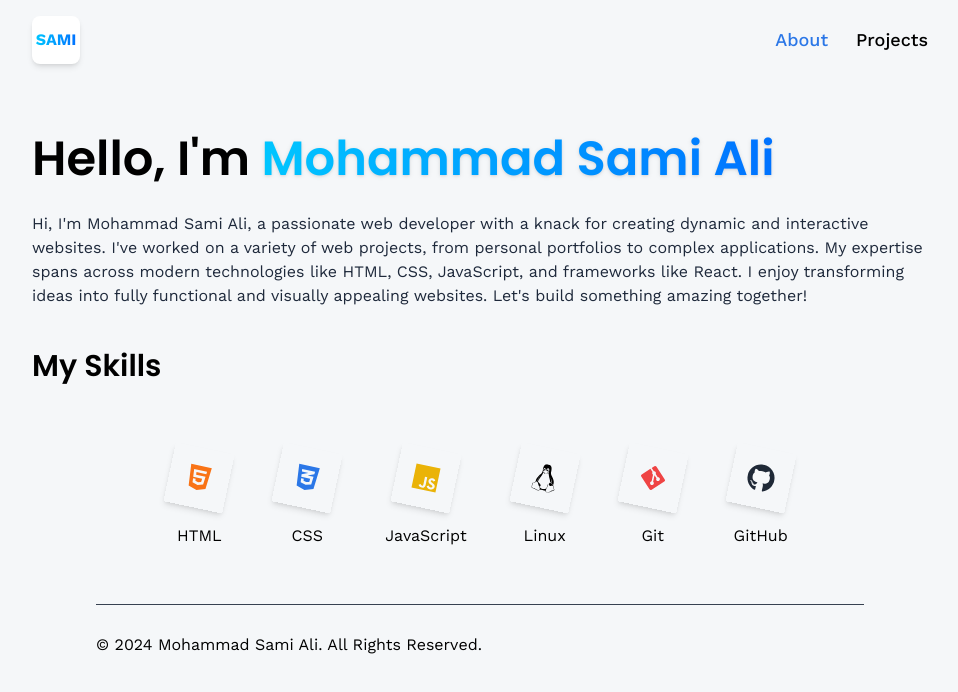
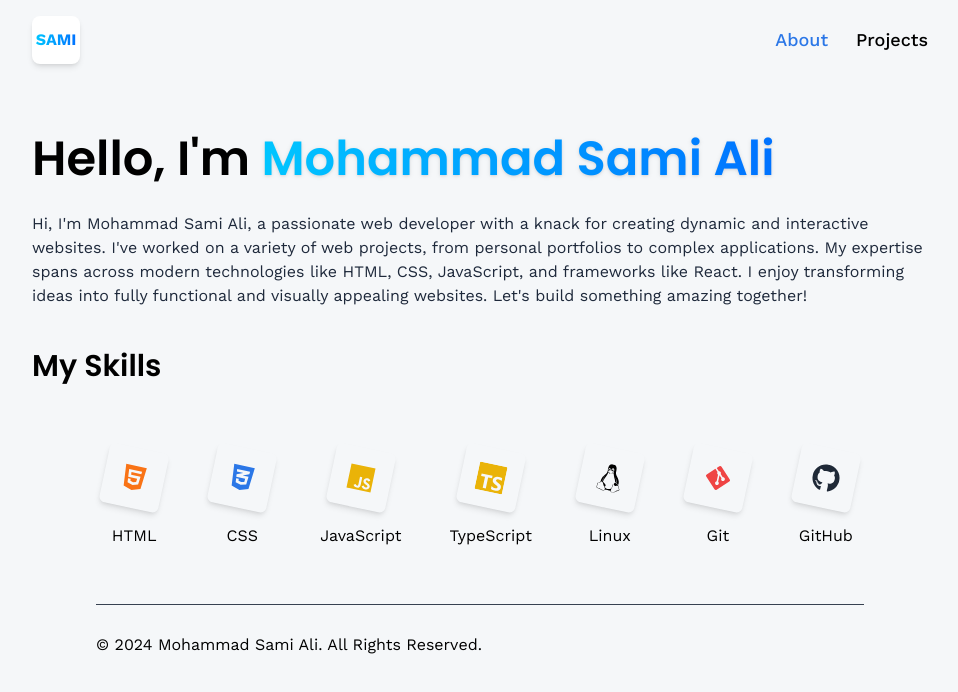
Before and after one commit to 4ge101/3d_Portfolio, a React (Vite) app: page /about in a window 1280 px wide. Shown: the top 692 px of the page, without its empty margins (160-1118 px from the left). Built offline with nearby package versions, Linux system fonts and the light colour scheme.

Commit message:
completing portfolio

```diff
--- a/src/components/HomeInfo.jsx
+++ b/src/components/HomeInfo.jsx
@@ -20,20 +20,20 @@ const renderContent = {
     ),
     2: (
         <InfoBox
-            text="Making many projects and get many skills"
+            text="Making many projects and get many skills in the field of web technology"
             link="/about"
             btnText="Learn more"
         />
     ),
     3: (
         <InfoBox
-            text="Making many projects and get many skills"
+            text="To see my work how i done click down for my projects"
             link="/projects"
             btnText="Visit my portfolio"
         />),
     4: (
         <InfoBox
-            text="Making many projects and get many skills"
+            text="To make any Project contact us"
             link="/contact"
             btnText="Let's talk"
         />
--- a/src/pages/About.jsx
+++ b/src/pages/About.jsx
@@ -1,7 +1,7 @@
 import React from 'react';
 import { FaHtml5, FaCss3Alt, FaJs, FaReact, FaGitAlt, FaLinux, FaGithub } from 'react-icons/fa';
 import Footer from "../components/Footer";
-
+import { SiTypescript } from 'react-icons/si';
 
 const About = () => {
   return (
@@ -19,32 +19,37 @@ const About = () => {
 
         <div className='mt-16 flex justify-center flex-wrap gap-12'>
           <div className='flex flex-col items-center'>
-            <FaHtml5 className='text-6xl shadow-md p-4 rotate-12 text-orange-500 hover:translate-y-[-10px] transition-transform' />
+            <FaHtml5 className='text-6xl shadow-md p-4 rotate-12 rounded-md text-orange-500 hover:translate-y-[-10px] transition-transform' />
             <span className='mt-4'>HTML</span>
           </div>
 
           <div className='flex flex-col items-center'>
-            <FaCss3Alt className='text-6xl shadow-md p-4 rotate-12 text-blue-500 hover:translate-y-[-10px] transition-transform' />
+            <FaCss3Alt className='text-6xl shadow-md p-4 rotate-12 rounded-md text-blue-500 hover:translate-y-[-10px] transition-transform' />
             <span className='mt-4'>CSS</span>
           </div>
 
           <div className='flex flex-col items-center'>
-            <FaJs className='text-6xl shadow-md p-4 rotate-12 text-yellow-500 hover:translate-y-[-10px] transition-transform' />
+            <FaJs className='text-6xl shadow-md p-4 rotate-12 rounded-md text-yellow-500 hover:translate-y-[-10px] transition-transform' />
             <span className='mt-4'>JavaScript</span>
           </div>
 
           <div className='flex flex-col items-center'>
-            <FaLinux className='text-6xl shadow-md p-4 rotate-12 text-black hover:translate-y-[-10px] transition-transform' />
+            <SiTypescript className='text-6xl shadow-md p-4 rotate-12 rounded-md text-yellow-500 hover:translate-y-[-10px] transition-transform' />
+            <span className='mt-4'>TypeScript</span>
+          </div>
+
+          <div className='flex flex-col items-center'>
+            <FaLinux className='text-6xl shadow-md p-4 rotate-12 rounded-md text-black hover:translate-y-[-10px] transition-transform' />
             <span className='mt-4'>Linux</span>
           </div>
 
           <div className='flex flex-col items-center'>
-            <FaGitAlt className='text-6xl p-4 rotate-12 shadow-md text-red-500 hover:translate-y-[-10px] transition-transform' />
+            <FaGitAlt className='text-6xl p-4 rotate-12 shadow-md rounded-md text-red-500 hover:translate-y-[-10px] transition-transform' />
             <span className='mt-4'>Git</span>
           </div>
 
           <div className='flex flex-col items-center'>
-            <FaGithub className='text-6xl p-4 rotate-12 shadow-md text-gray-800 hover:translate-y-[-10px] transition-transform' />
+            <FaGithub className='text-6xl p-4 rotate-12 shadow-md rounded-md text-gray-800 hover:translate-y-[-10px] transition-transform' />
             <span className='mt-4'>GitHub</span>
           </div>
 
```
